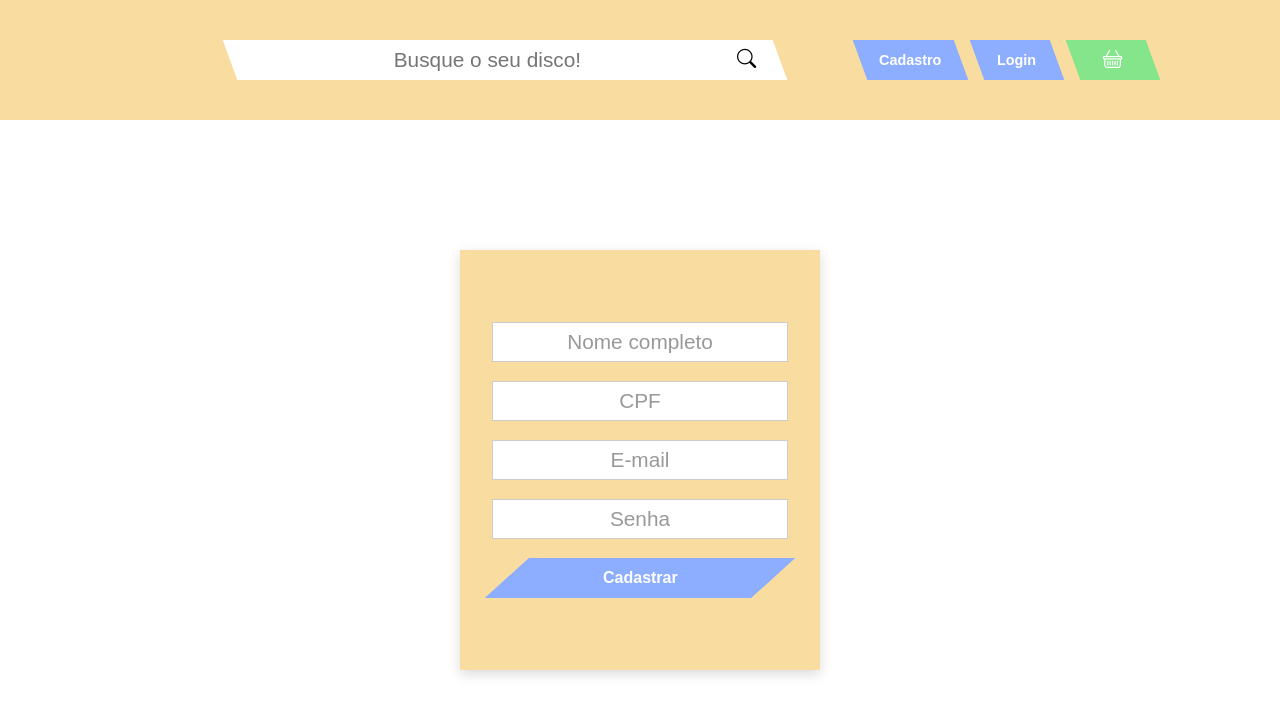
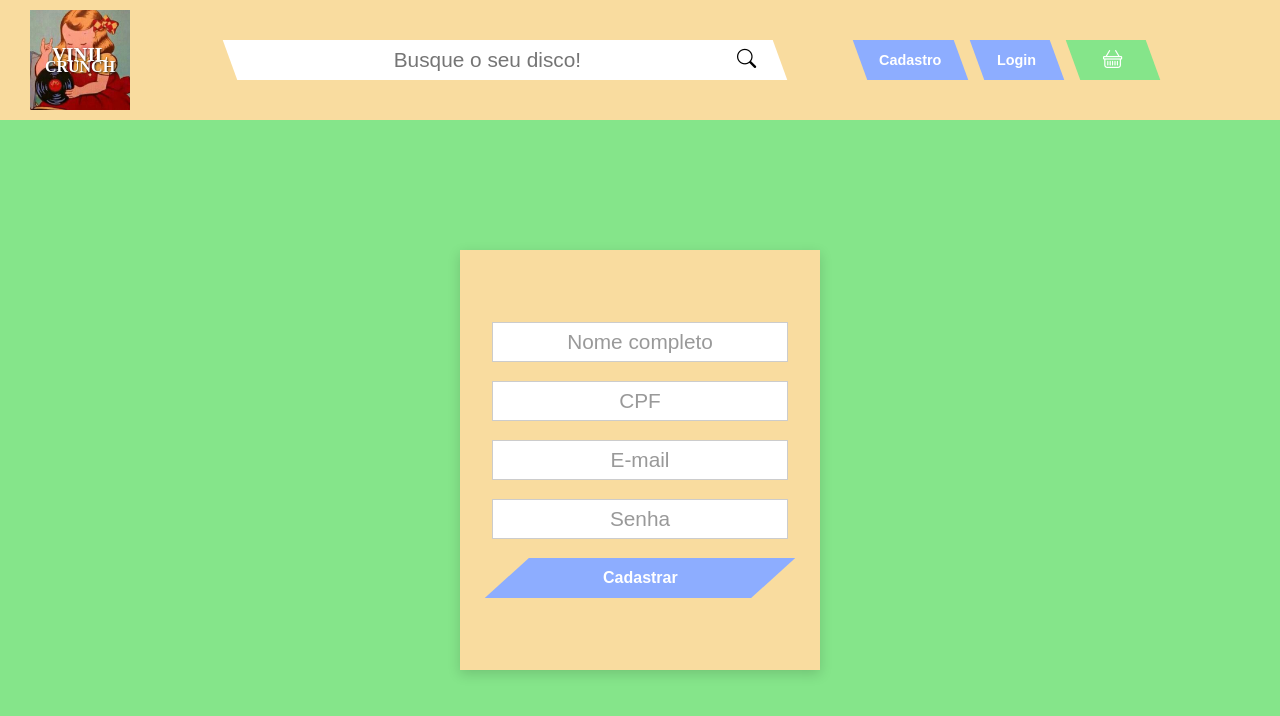
Before and after one commit to cassius-rocha/web-p2, an Angular app in the folder frontend/: page /cadastro in a window 1280 px wide. Shown: the top 716 px of the page. Built offline with nearby package versions, Linux system fonts and the light colour scheme.

Commit message:
acrescenta hover e cores de fundo - ESTADO-PRONTO!

```diff
--- a/frontend/src/app/pages/cadastro/cadastro.css
+++ b/frontend/src/app/pages/cadastro/cadastro.css
@@ -1,3 +1,13 @@
+.cadastro {
+  background-color: #85e58a; /* Fundo verde */
+  min-height: 100vh;
+}
+
+.login {
+  background-color: #85e58a; /* Fundo verde */
+  min-height: 100vh;
+}
+
 /* Espaço abaixo do header fixo (120px altura) */
 .cadastro-wrapper {
   min-height: calc(100vh - 120px);
@@ -5,14 +15,14 @@
   display: flex;
   justify-content: center;
   align-items: center;
-  background: #fff;
+  /* Remova o background: #fff; para que o verde apareça */
 }
 
 /* Div principal quadrada, centralizada e SEM skew */
 .cadastro-box {
   width: 360px;
   height: 420px;
-  background: #f9dc9f;
+  background: #f9dc9f; /* Mantém a cor amarela do box */
   box-shadow: 0 4px 12px rgb(0 0 0 / 0.15);
   padding: 2rem;
   display: flex;
@@ -20,6 +30,24 @@
   justify-content: center;
   align-items: center;
   box-sizing: border-box;
+}
+
+/* Efeito de hover no box de cadastro */
+.cadastro-box:hover {
+  transform: translateY(-5px);
+  transition: transform 0.3s ease;
+  box-shadow: 0 6px 16px rgba(0, 0, 0, 0.15);
+}
+
+/* Transição suave para o box */
+.cadastro-box {
+  transition: all 0.3s ease;
+}
+
+/* Estilo para os inputs quando focados */
+.parallelogram-input:focus {
+  border-color: #8dadff;
+  box-shadow: 0 0 0 2px rgba(141, 173, 255, 0.3);
 }
 
 /* Form alinhado */
@@ -75,6 +103,9 @@
 
 .parallelogram-button.cadastrar:hover {
   background-color: #738ddf;
+  opacity: 0.9;
+  transform: scale(1.02);
+  transition: all 0.2s ease;
 }
 
 /* Mensagem de feedback */
--- a/frontend/src/app/pages/cadastro/cadastro.html
+++ b/frontend/src/app/pages/cadastro/cadastro.html
@@ -1,40 +1,16 @@
 <app-header></app-header>
 
+<main class="cadastro">
   <div class="cadastro-wrapper">
     <div class="cadastro-box">
       <form (ngSubmit)="cadastrar()" class="formulario-cadastro" novalidate>
-      <input
-        class="parallelogram-input"
-        type="text"
-        placeholder="Nome completo"
-        [(ngModel)]="nome"
-        name="nome"
-        required
-      />
-      <input
-        class="parallelogram-input"
-        type="text"
-        placeholder="CPF"
-        [(ngModel)]="cpf"
-        name="cpf"
-        required
-      />
-      <input
-        class="parallelogram-input"
-        type="email"
-        placeholder="E-mail"
-        [(ngModel)]="email"
-        name="email"
-        required
-      />
-      <input
-        class="parallelogram-input"
-        type="password"
-        placeholder="Senha"
-        [(ngModel)]="senha"
-        name="senha"
-        required
-      />
+        <input class="parallelogram-input" type="text" placeholder="Nome completo" [(ngModel)]="nome" name="nome"
+          required />
+        <input class="parallelogram-input" type="text" placeholder="CPF" [(ngModel)]="cpf" name="cpf" required />
+        <input class="parallelogram-input" type="email" placeholder="E-mail" [(ngModel)]="email" name="email"
+          required />
+        <input class="parallelogram-input" type="password" placeholder="Senha" [(ngModel)]="senha" name="senha"
+          required />
 
         <button type="submit" class="parallelogram-button cadastrar">
           <span>Cadastrar</span>
@@ -44,3 +20,5 @@
       <p class="mensagem" *ngIf="mensagem">{{ mensagem }}</p>
     </div>
   </div>
+
+</main>
--- a/frontend/src/app/pages/cesta/cesta.css
+++ b/frontend/src/app/pages/cesta/cesta.css
@@ -56,6 +56,12 @@ h2 {
   cursor: pointer;
 }
 
+.parallelogram-button:hover {
+  opacity: 0.9;
+  transform: scale(1.02);
+  transition: all 0.2s ease;
+}
+
 .parallelogram-button span {
   transform: skew(-20deg);
   display: inline-block;
--- a/frontend/src/app/pages/login/login.html
+++ b/frontend/src/app/pages/login/login.html
@@ -1,6 +1,7 @@
 <app-header></app-header>
 
-<div class="cadastro-wrapper">
+<main class="login">
+  <div class="cadastro-wrapper">
   <div class="cadastro-box">
     <form (ngSubmit)="login()" class="formulario-cadastro" novalidate>
       <input
@@ -31,3 +32,5 @@
     <p class="mensagem" *ngIf="mensagem">{{ mensagem }}</p>
   </div>
 </div>
+
+</main>
--- a/frontend/src/app/shared/botao-adicionar-cesta/botao-adicionar-cesta.component.css
+++ b/frontend/src/app/shared/botao-adicionar-cesta/botao-adicionar-cesta.component.css
@@ -10,8 +10,16 @@
   display: flex;
   align-items: center;
   justify-content: center;
-  background-color: #85e58a; /* cor igual à do botão "cesta" */
+  background-color: #85e58a;
+  /* cor igual à do botão "cesta" */
   transition: background-color 0.3s, transform 0.2s;
+}
+
+.adicionar:hover {
+  background-color: #74d07b;
+  opacity: 0.9;
+  transform: scale(1.02);
+  transition: all 0.2s ease;
 }
 
 /* Conteúdo interno desentortado */
@@ -22,13 +30,8 @@
 
 /* Quando for clicado e já estiver adicionado */
 .adicionar.adicionado {
-  background-color: #85e58a; /* mesma cor, mas pode escurecer se quiser */
+  background-color: #85e58a;
+  /* mesma cor, mas pode escurecer se quiser */
   color: white;
   cursor: default;
 }
-
-/* Efeito de hover */
-.adicionar:hover {
-  background-color: #74d07b;
-  transform: scale(1.05) skew(20deg); /* mantém o skew no hover */
-}
--- a/frontend/src/app/shared/header/header.css
+++ b/frontend/src/app/shared/header/header.css
@@ -8,15 +8,19 @@
   top: 0;
   width: 100%;
   z-index: 1000;
-  padding: 0; /* sem espaçamento */
+  padding: 0;
+  /* sem espaçamento */
   box-sizing: border-box;
 }
 
 .header-left {
-  width: 150px; /* espaço fixo para a logo */
+  width: 150px;
+  /* espaço fixo para a logo */
   display: flex;
-  justify-content: center; /* centraliza horizontalmente a logo */
-  align-items: center; /* centraliza verticalmente */
+  justify-content: center;
+  /* centraliza horizontalmente a logo */
+  align-items: center;
+  /* centraliza verticalmente */
 }
 
 .logo-placeholder {
@@ -33,7 +37,8 @@
 .header-center {
   flex-grow: 1;
   display: flex;
-  justify-content: center; /* centraliza a busca */
+  justify-content: center;
+  /* centraliza a busca */
 }
 
 .search-parallelogram {
@@ -61,11 +66,13 @@
 .header-right {
   display: flex;
   gap: 1rem;
-  width: 420px; /* largura total para os 3 botões */
+  width: 420px;
+  /* largura total para os 3 botões */
 }
 
 .parallelogram-button {
-  flex-grow: 1 1 0; /* faz cada botão ocupar espaço igual */
+  flex-grow: 1 1 0;
+  /* faz cada botão ocupar espaço igual */
   min-width: 80px;
   transform: skew(20deg);
   border: none;
@@ -95,19 +102,99 @@
   background-color: #8dadff;
 }
 
+.parallelogram-button.login:hover {
+  opacity: 0.9;
+  transform: scale(1.02);
+  transition: all 0.2s ease;
+}
+
+.parallelogram-button.cadastro:hover {
+  opacity: 0.9;
+  transform: scale(1.02);
+  transition: all 0.2s ease;
+}
+
 .parallelogram-button.cesta {
   background-color: #85e58a;
+}
+
+.parallelogram-button.cesta:hover {
+  opacity: 0.9;
+  transform: scale(1.02);
+  transition: all 0.2s ease;
 }
 
 .parallelogram-button.logout {
   background-color: #e57373;
 }
 
+.parallelogram-button.logout:hover {
+  opacity: 0.9;
+  transform: scale(1.02);
+  transition: all 0.2s ease;
+}
+
 .icon-button {
   background: none;
   border: none;
   cursor: pointer;
-  transform: skew(-20deg); /* desentorta a lupa */
+  transform: skew(-20deg);
+  /* desentorta a lupa */
   font-size: 1.2rem;
   padding: 0 0.5rem;
 }
+
+.logo-container {
+  position: relative;
+  width: 100px;
+  height: 100px;
+  cursor: pointer;
+}
+
+.logo-img {
+  width: 100%;
+  height: 100%;
+  object-fit: cover;
+}
+
+.logo-text {
+  position: absolute;
+  top: 0;
+  left: 0;
+  width: 100%;
+  height: 100%;
+  display: flex;
+  flex-direction: column;
+  justify-content: center;
+  align-items: center;
+  color: white;
+  font-weight: bold;
+  text-shadow: 1px 1px 2px rgba(0, 0, 0, 0.8);
+}
+
+.logo-top {
+  font-size: 1.2rem;
+  line-height: 1;
+  margin-bottom: -5px;
+}
+
+.logo-bottom {
+  font-size: 1rem;
+  line-height: 1;
+}
+
+/* Ajuste o header-left para melhor acomodar o logo */
+.header-left {
+  width: 150px;
+  display: flex;
+  justify-content: center;
+  align-items: center;
+  padding-left: 10px;
+  /* Adiciona um pequeno espaçamento */
+}
+
+.logo-container:hover {
+  opacity: 0.9;
+  transform: scale(1.02);
+  transition: all 0.2s ease;
+}
--- a/frontend/src/app/shared/header/header.html
+++ b/frontend/src/app/shared/header/header.html
@@ -1,7 +1,11 @@
 <header class="header">
     <div class="header-left">
-        <div class="logo-placeholder">
-            <!-- Logo aqui futuramente -->
+        <div class="logo-container" (click)="goToVitrine()">
+            <img src="assets/logo.png" alt="Vinil Crunch Logo" class="logo-img">
+            <div class="logo-text">
+                <span class="logo-top">VINIL</span>
+                <span class="logo-bottom">CRUNCH</span>
+            </div>
         </div>
     </div>
 
@@ -29,5 +33,4 @@
             <span>Logout</span>
         </button>
     </div>
-
 </header>
--- a/frontend/src/app/shared/header/header.ts
+++ b/frontend/src/app/shared/header/header.ts
@@ -14,6 +14,10 @@ export class HeaderComponent {
   termoBusca: string = '';
 
   constructor(private router: Router) { }
+
+  goToVitrine() {
+    this.router.navigate(['/vitrine']);
+  }
 
   buscarProdutos() {
     const termo = this.termoBusca.trim();
```
Lines whose indentation alone changed are shown as unchanged.
